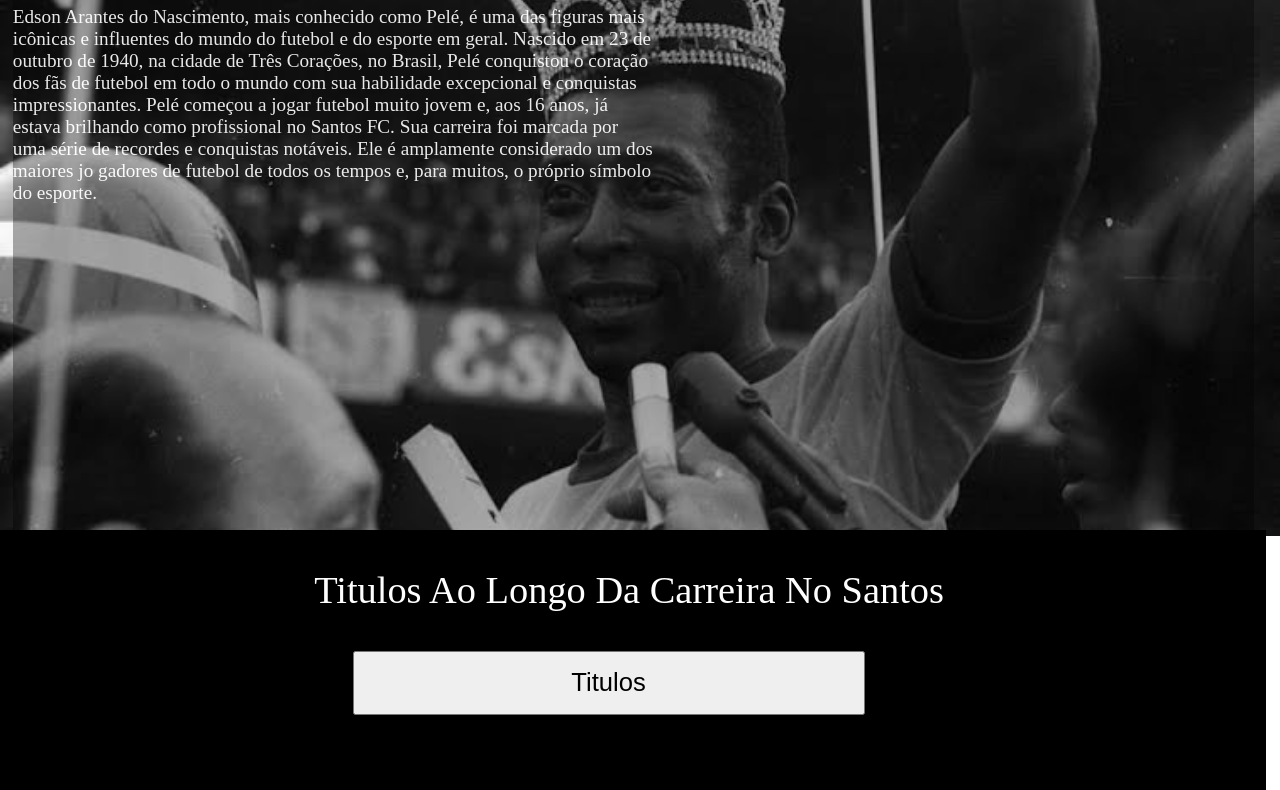
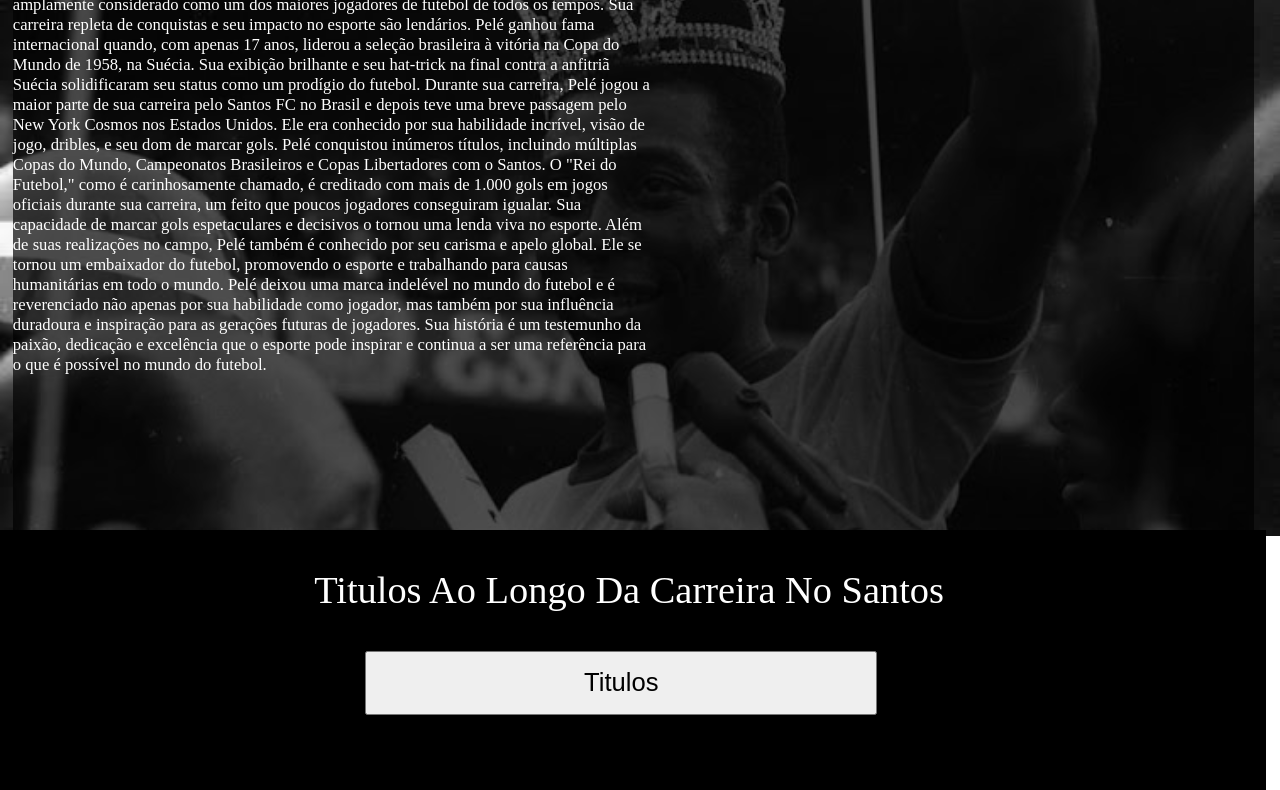
Before and after one commit to NathanCavalcante2004/projeto-individual, a plain HTML site: page site/pele.html in a window 1280 px wide. Shown: the part 150-940 px from the top of the page. Drawn offline with Linux system fonts and the light colour scheme.

Commit message:
terminando parte do pele

```diff
--- a/site/pele.css
+++ b/site/pele.css
@@ -15,19 +15,18 @@ body{
 }
 .container_h1{
     color:white;
-    margin-top:5vw;
+    margin-top:2vw;
 }
 .container_opacidade{
-    margin-top:37vw;
+    margin-top:40vw;
     margin-left: 2vw;
-   width:99vw;
-   height: 93vh;
-    background-color: rgba(0, 0, 0, 0.368);
-    opacity: 0.9;
+   width:103vw;
+   height: 101vh;
+    background-color: rgba(0, 0, 0, 0.689);
 }
 .container_paragrafo{
     color:white;
-    font-size: 1.5vw;
+    font-size: 1.3vw;
     width: 50vw;
 }
 .container_santos{
@@ -54,7 +53,7 @@ body{
 .botao{
   width:40vw;
     height: 5vw;
-     margin-left:3vw;
+    margin-left:4vw;
      font-size:2vw;
 
 }
--- a/site/pele.html
+++ b/site/pele.html
@@ -3,7 +3,7 @@
 <head>
     <meta charset="UTF-8">
     <meta name="viewport" content="width=device-width, initial-scale=1.0">
-    <title>Document</title>
+    <title>Pele</title>
     <link rel="stylesheet" href="pele.css">
 </head>
 <body>
@@ -11,12 +11,19 @@
 
       <div class="container_pai">
           <div class="container_opacidade">
-              <img  class="container_santos" src="image/Santos_Logo.png">
+          <a href="index.html"><img onclick="clicar()"    class="container_santos" src="image/Santos_Logo.png"></a>
               <h1 class="container_h1">REVERENCIA AO REI!</h1>
-              <p class="container_paragrafo">Edson Arantes do Nascimento, mais conhecido como Pelé, é uma das figuras mais icônicas e influentes do mundo do futebol e do esporte em geral. Nascido em 23 de outubro de 1940, na cidade de Três Corações, no Brasil, Pelé conquistou o coração dos fãs de futebol em todo o mundo com sua habilidade excepcional e
-                conquistas impressionantes.
-                Pelé começou a jogar futebol muito jovem e, aos 16 anos, já estava brilhando como profissional no Santos FC. Sua carreira foi marcada por uma série de recordes e conquistas notáveis. Ele é amplamente considerado um dos maiores jo
-                gadores de futebol de todos os tempos e, para muitos, o próprio símbolo do esporte.</p>
+              <p class="container_paragrafo">Pelé, cujo nome de batismo é Edson Arantes do Nascimento, é uma das figuras mais icônicas e reverenciadas do mundo do futebol. Nascido em 23 de outubro de 1940, no Brasil, ele é amplamente considerado como um dos maiores jogadores de futebol de todos os tempos. Sua carreira repleta de conquistas e seu impacto no esporte são lendários.
+
+                Pelé ganhou fama internacional quando, com apenas 17 anos, liderou a seleção brasileira à vitória na Copa do Mundo de 1958, na Suécia. Sua exibição brilhante e seu hat-trick na final contra a anfitriã Suécia solidificaram seu status como um prodígio do futebol.
+
+                Durante sua carreira, Pelé jogou a maior parte de sua carreira pelo Santos FC no Brasil e depois teve uma breve passagem pelo New York Cosmos nos Estados Unidos. Ele era conhecido por sua habilidade incrível, visão de jogo, dribles, e seu dom de marcar gols. Pelé conquistou inúmeros títulos, incluindo múltiplas Copas do Mundo, Campeonatos Brasileiros e Copas Libertadores com o Santos.
+
+                O "Rei do Futebol," como é carinhosamente chamado, é creditado com mais de 1.000 gols em jogos oficiais durante sua carreira, um feito que poucos jogadores conseguiram igualar. Sua capacidade de marcar gols espetaculares e decisivos o tornou uma lenda viva no esporte.
+
+                Além de suas realizações no campo, Pelé também é conhecido por seu carisma e apelo global. Ele se tornou um embaixador do futebol, promovendo o esporte e trabalhando para causas humanitárias em todo o mundo.
+
+                Pelé deixou uma marca indelével no mundo do futebol e é reverenciado não apenas por sua habilidade como jogador, mas também por sua influência duradoura e inspiração para as gerações futuras de jogadores. Sua história é um testemunho da paixão, dedicação e excelência que o esporte pode inspirar e continua a ser uma referência para o que é possível no mundo do futebol.</p>
             </div>
 
         </div>
@@ -26,19 +33,22 @@
         <div class="filha">
 
             <p class="class_h1">Titulos Ao Longo Da Carreira No Santos</p>
+            <div id="mostrar"></div>
             <button onclick="resultado()" class="botao">Titulos</button>
-            <div id="mostrar"></div>
         </div>
     </div>
 </html>
 <script>
     function resultado(){
         var titulos = ["Mundial de Clubes: 1963 e 1963<br>","Taça Libertadores: 1962 e 1963<br>","Recopa Sul-Americana: 1968<br>","Recopa Mundial: 1968<br>","Campeonato Brasileiro: 1961, 1962, 1963, 1964, 1965 e 1968 <br>","Torneio Rio-São Paulo: 1959, 1963, 1964 e 1966 <br>","Campeonato Paulista: 1958, 1960, 1961, 1962, 1964, 1965, 1967, 1968, 1969 e 1973 <br>","Troféu Mário Echandi (Costa Rica): 1959 .<br>","Torneio Pentagonal do México: 1959<br>","Troféu Tereza Herrera (Espanha): 1959<br>","Torneio de Valência (Espanha): 1959<br>","Troféu de Gialorosso (Itália): 1960 <br>","Torneio de Paris (França): 1960 e 1961<br>","Torneio Triangular da Costa Rica: 1961 <br>","Torneio Pentagonal de Gadalajara (México): 1961<br>","Torneio Itália: 1961 <br>","Torneio Hexagonal do Chile: 1965 e 1970<br>","Torneio de Caracas (Venezuela): 1965<br>","Torneio Quadrangular de Buenos Aires (Argentina): 1965<br>","Torneio de Nova York<br>","orneio Triangular de Florença (Itália): 1967<br>","Torneio da Amazônia: 1968 <br>","Torneio Octagonal do Chile: 1968<br>","Torneio Pentagonal de Buenos Aires <br>","Torneio de Cuiabá: 1969<br>"]
+
         mostrar.innerHTML=``
         for(var contador = 0; contador<= titulos.length; contador ++ ){
-            mostrar.innerHTML+=`<br><span style= height:100vw;margin-left:-10vw;color:white;font-size:2vw;>${titulos.toString()}<br>`
+            mostrar.innerHTML+=`<br><span style=margin-left:-10vw;color:white;font-size:2vw;>${titulos.join("")}<br>`
                 break
         }
 
-    }
+
+}
+
     </script>
```
Also changed, not shown: site/index.html (+1 -1 lines).
